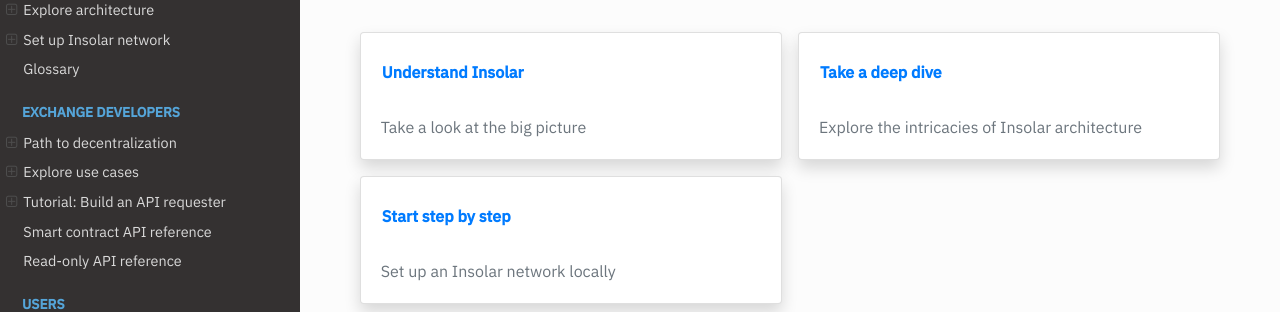
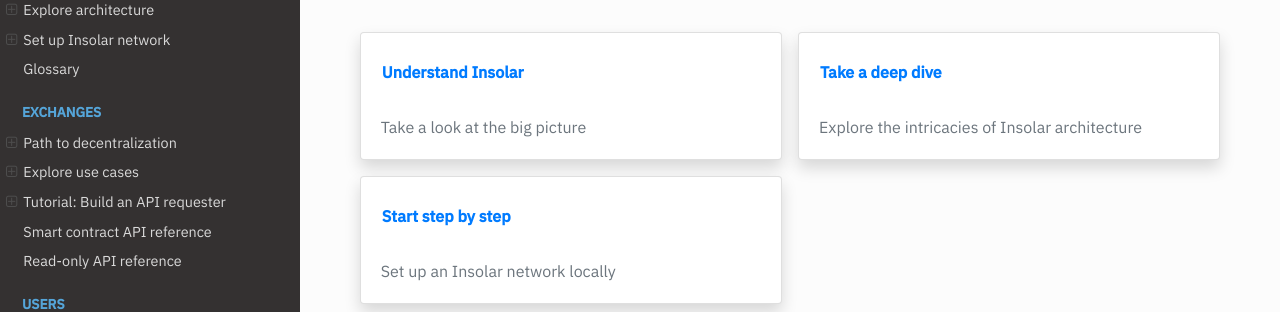
Before and after one commit to insolar/docs, a Sphinx documentation site: the page built from docs/source/index.rst, in a window 1280 px wide. Shown: the part 289-601 px from the top of the page. Built offline with Sphinx 7.4.7 and the Read the Docs theme 2.0.0, drawn with Linux system fonts in a browser that asks for light colours.

Commit message:
Minor fixes

```diff
--- a/docs/source/decentralization.rst
+++ b/docs/source/decentralization.rst
@@ -27,7 +27,7 @@
 |                 | deployed and used |br|        | deployed and used |br|        | deployed and used |br|        |
 |                 | by trusted parties            | by anybody                    | by anybody                    |
 +-----------------+-------------------------------+-------------------------------+-------------------------------+
-| Governance      | Managed by Insolar Foundation | Basic governance              | *Advanced on-chain*           |
+| Governance      | Managed by Insolar Foundation | Basic governance              | *Advanced on-chain* |br|      |
 |                 |                               |                               | *governance*                  |
 +-----------------+-------------------------------+-------------------------------+-------------------------------+
 | Staking         | Delegated Proof-of-Stake |br| | Delegated Proof-of-Stake |br| | Delegated Proof-of-Stake |br| |
--- a/docs/source/index.rst
+++ b/docs/source/index.rst
@@ -178,7 +178,7 @@
 
 .. toctree::
    :hidden:
-   :caption: Exchange developers
+   :caption: Exchanges
 
    decentralization
    use-cases
```
